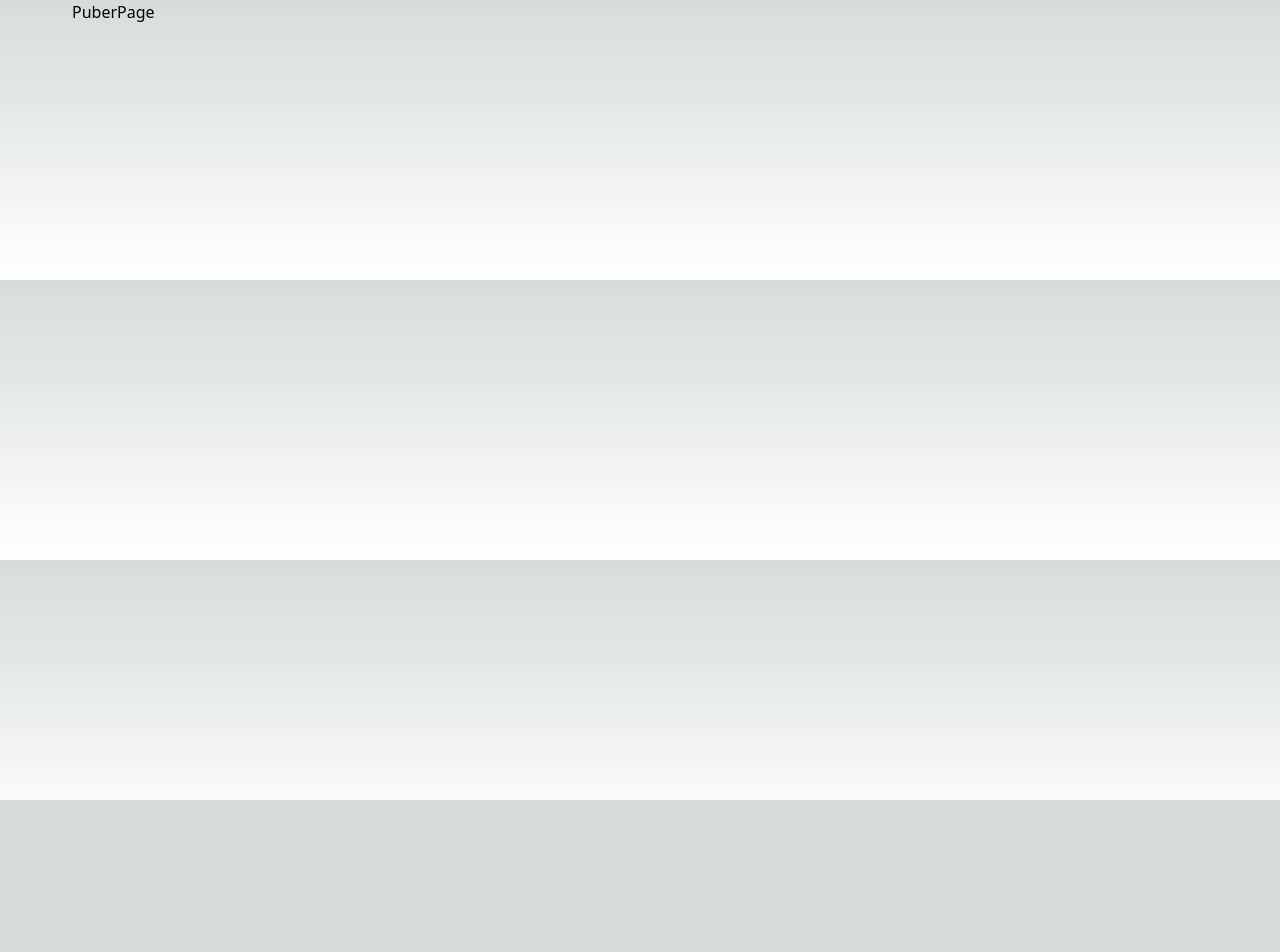
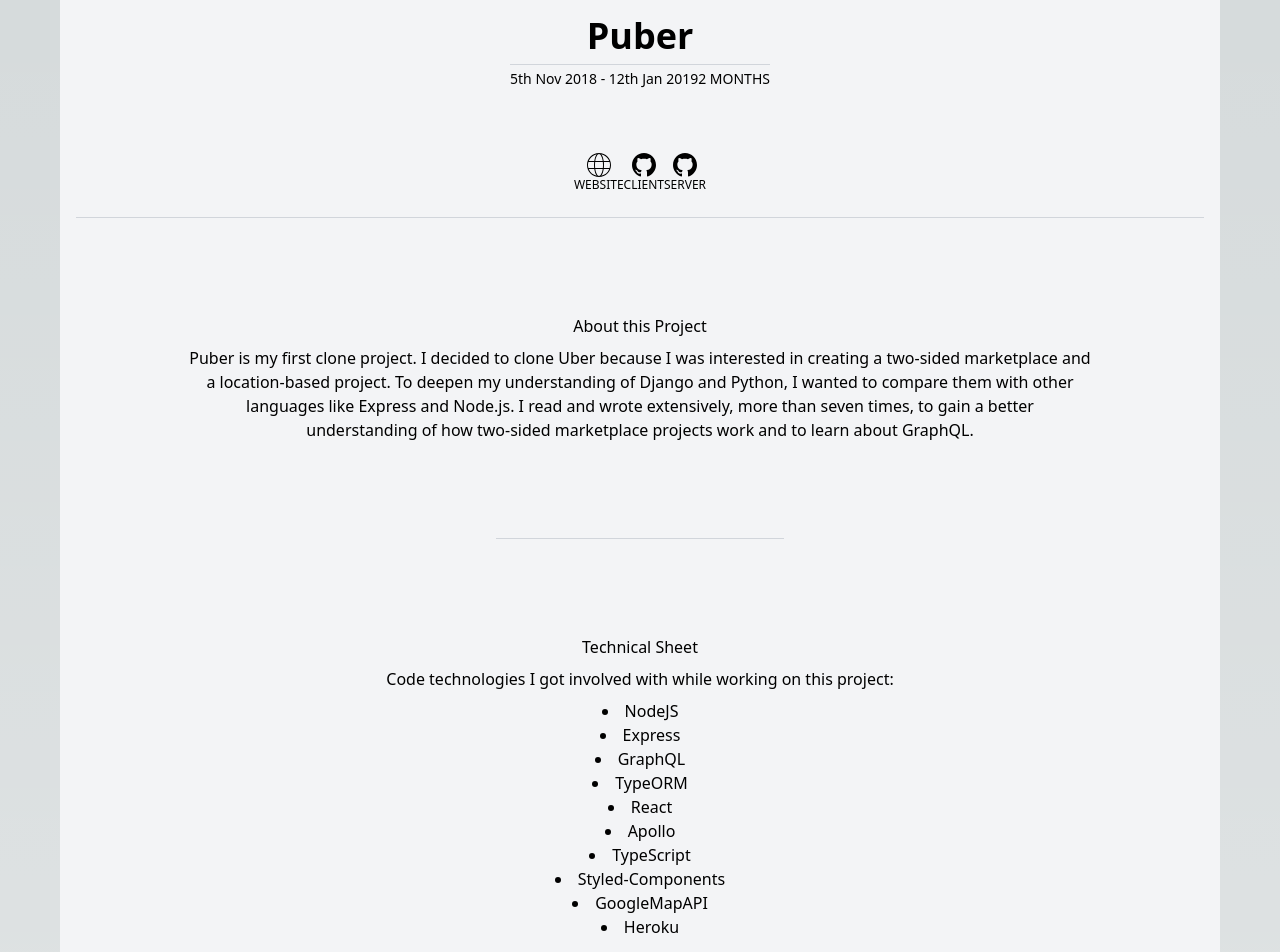
Before and after one commit to minjaeli/next-plusbeauxjours, a Next.js app: page /projects/web/puber in a window 1280 px wide. Shown: the top 952 px of the page. Before the commit the page ends 800 px from the top, so only its background shows below. Built offline with nearby package versions, Linux system fonts and the light colour scheme; a web font is replaced by a local one.

Commit message:
set: PuberWebPage

```diff
--- a/src/app/projects/web/pinner/page.tsx
+++ b/src/app/projects/web/pinner/page.tsx
@@ -10,7 +10,7 @@
     <div className="bg-gray-100 mb-80">
       <div className="bg-gray-100 flex justify-around h-96 border-b border-gray-300 mb-8 md:flex-col md:items-center md:h-auto md:mb-20">
         <div className="w-96 h-96 flex flex-col justify-center items-center mb-8 md:mb-0">
-          <div className="text-4xl font-semibold mb-2 leading-none">Pinner - Web</div>
+          <div className="text-4xl font-semibold mb-2 leading-none">Pinner</div>
           <div className="flex w-full justify-between flex-row border-t border-gray-300 mt-2">
             <div className="mt-1 text-base">24th Aug 2019 - 18th Dec 2019</div>
             <div className="mt-1 text-base">4 MONTHS</div>
@@ -27,7 +27,7 @@
             <a
               target="_blank"
               rel="noopener noreferrer"
-              href={"https://github.com/plusbeauxjours/pinner-web"}
+              href={"https://github.com/plusbeauxjours/pinner-frontend"}
               className="flex flex-col items-center">
               <GithubIcon />
               <div className="text-xs text-center h-2">CLIENT</div>
--- a/src/app/projects/web/puber/page.tsx
+++ b/src/app/projects/web/puber/page.tsx
@@ -1,18 +1,175 @@
-"use client";
+import { GithubIcon, WebIcon } from "@/components/Icons";
+import Image from "next/image";
+import React from "react";
 
-import { useEffect, useState } from "react";
-import { useRouter } from "next/navigation";
-
-const PuberPage = () => {
-  const router = useRouter();
-
-  useEffect(() => {}, []);
-
+const PuberWebPage: React.FunctionComponent<any> = () => {
   return (
-    <section className="flex flex-col max-w-[560px] px-3">
-      <h1>PuberPage</h1>
-    </section>
+    <div className="bg-gray-100 mb-80">
+      <div className="max-w-7xl mx-auto p-4">
+        <div className="bg-gray-100 flex justify-around h-100 border-b border-gray-300 sm:flex-col sm:items-center sm:h-auto">
+          <div className="w-100 h-100 flex flex-col justify-center items-center sm:mb-8">
+            <div className="text-4xl font-semibold mb-2">Puber</div>
+            <div className="flex w-full justify-between flex-row border-t border-gray-300">
+              <div className="mt-1 text-sm">5th Nov 2018 - 12th Jan 2019</div>
+              <div className="mt-1 text-sm">2 MONTHS</div>
+            </div>
+            <div className="flex w-50 justify-between mt-16">
+              <a
+                target="_blank"
+                rel="noopener noreferrer"
+                href={"https://wonderful-visvesvaraya-af346f.netlify.app"}
+                className="flex flex-col items-center">
+                <WebIcon />
+                <div className="text-xs text-center h-2">WEBSITE</div>
+              </a>
+              <a
+                target="_blank"
+                rel="noopener noreferrer"
+                href={"https://github.com/plusbeauxjours/puber-client"}
+                className="flex flex-col items-center">
+                <GithubIcon />
+                <div className="text-xs text-center h-2">CLIENT</div>
+              </a>
+              <a
+                target="_blank"
+                rel="noopener noreferrer"
+                href={"https://github.com/plusbeauxjours/puber-server"}
+                className="flex flex-col items-center">
+                <GithubIcon />
+                <div className="text-xs text-center h-2">SERVER</div>
+              </a>
+            </div>
+          </div>
+        </div>
+        <div className="my-24 flex justify-center">
+          <div className="w-4/5 text-center flex flex-col items-center">
+            <p className="font-medium mb-2">About this Project</p>
+            Puber is my first clone project. I decided to clone Uber because I was interested in
+            creating a two-sided marketplace and a location-based project. To deepen my
+            understanding of Django and Python, I wanted to compare them with other languages like
+            Express and Node.js. I read and wrote extensively, more than seven times, to gain a
+            better understanding of how two-sided marketplace projects work and to learn about
+            GraphQL.
+          </div>
+        </div>
+        <div className="my-6 flex justify-center">
+          <div className="border-b border-gray-300 w-72" />
+        </div>
+        <div className="my-24 flex justify-center">
+          <div className="w-4/5 text-center flex flex-col items-center">
+            <p className="font-medium mb-2">Technical Sheet</p>
+            Code technologies I got involved with while working on this project:
+            <ul className="list-disc list-inside mt-2">
+              <li>NodeJS</li>
+              <li>Express</li>
+              <li>GraphQL</li>
+              <li>TypeORM</li>
+              <li>React</li>
+              <li>Apollo</li>
+              <li>TypeScript</li>
+              <li>Styled-Components</li>
+              <li>GoogleMapAPI</li>
+              <li>Heroku</li>
+            </ul>
+          </div>
+        </div>
+        <div className="my-24 flex justify-center">
+          <div className="border-b border-gray-300 w-72" />
+        </div>
+        <div className="my-24 flex justify-center">
+          <div className="w-4/5 text-center flex flex-col items-center">
+            <p className="font-medium mb-2">Live Chat with GraphQL Subscriptions</p>
+            One of the exciting features of GraphQL is its ability to build real-time applications
+            using GraphQL subscriptions. Here’s how I utilized subscriptions in GraphQL to build a
+            real-time chat app with PostgreSQL, React, and Apollo.
+          </div>
+        </div>
+        <div className="flex justify-center">
+          <a
+            target="_blank"
+            rel="noopener noreferrer"
+            href={
+              "https://github.com/plusbeauxjours/puber-server/blob/752a721d037005cc962a08504ec31ed532a61234/src/api/Chat/SendChatMessage/SendChatMessage.resolvers.ts#L12"
+            }
+            className="flex flex-col items-center mx-2">
+            <GithubIcon />
+          </a>
+          <a
+            target="_blank"
+            rel="noopener noreferrer"
+            href={
+              "https://github.com/plusbeauxjours/puber-server/blob/752a721d037005cc962a08504ec31ed532a61234/src/api/Chat/MessageSubscription/MessageSubscription.resolvers.ts#L6"
+            }
+            className="flex flex-col items-center mx-2">
+            <GithubIcon />
+          </a>
+        </div>
+        <div className="my-24 flex flex-col justify-center items-center">
+          <Image
+            src={"/images/web/puber/puber_Subscription.gif"}
+            className="w-full"
+            width={1200}
+            height={1200}
+            alt="Subscription Diagram"
+          />
+          <img
+            src={"/images/web/puber/puber_Subscription_Code.jpg"}
+            alt="Subscription Code"
+            className="mt-24 mb-4 max-w-2xl"
+          />
+        </div>
+        <div className="my-24 flex justify-center">
+          <div className="border-b border-gray-300 w-72" />
+        </div>
+        <div className="flex justify-center">
+          {["#C2C2C2", "#F3F3F3", "#000000"].map((color, index) => (
+            <div
+              key={index}
+              className={"relative flex justify-center items-center w-48 h-48 m-2"}
+              style={{ backgroundColor: color }}>
+              <span
+                className={`absolute text-center font-light ${
+                  color === "#000000" ? "text-white" : "text-black"
+                }`}>
+                {color}
+              </span>
+            </div>
+          ))}
+        </div>
+        <div className="my-24 flex justify-center">
+          <div className="border-b border-gray-300 w-72" />
+        </div>
+        <div className="flex flex-col items-center mt-24">
+          <Image
+            src={"/images/web/puber/puber_screenshot.jpg"}
+            className="w-full max-w-3xl"
+            width={1200}
+            height={1200}
+            alt="Puber Screenshot"
+          />
+          <Image
+            src={"/images/web/puber/puber_video.gif"}
+            className="w-full max-w-3xl"
+            width={1200}
+            height={1200}
+            alt="Puber Video"
+          />
+        </div>
+        <div className="my-24 flex justify-center">
+          <div className="border-b border-gray-300 w-72" />
+        </div>
+        <div className="my-24 flex justify-center">
+          <div className="w-4/5 text-center flex flex-col items-center">
+            <p className="font-medium mb-2">Long Term Gains</p>
+            I’ve fallen in love with GraphQL. It’s awesome—easy, simple, and powerful. I also love
+            working with the Google Maps API and GraphQL subscriptions. Through this project, I
+            realized when to use Django and when to use Node.js. The only thing I feel I missed was
+            giving enough thought to the design.
+          </div>
+        </div>
+      </div>
+    </div>
   );
 };
 
-export default PuberPage;
+export default PuberWebPage;
```
